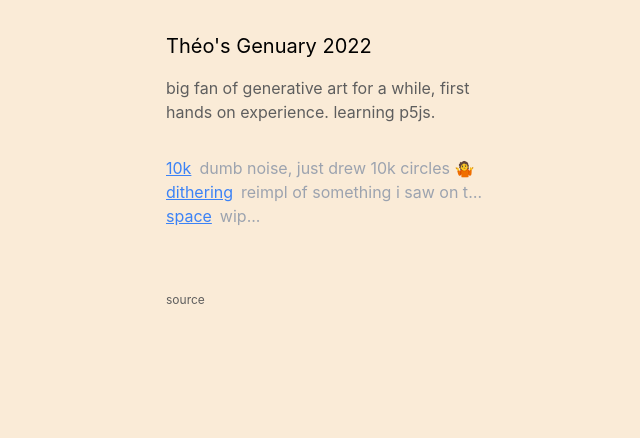
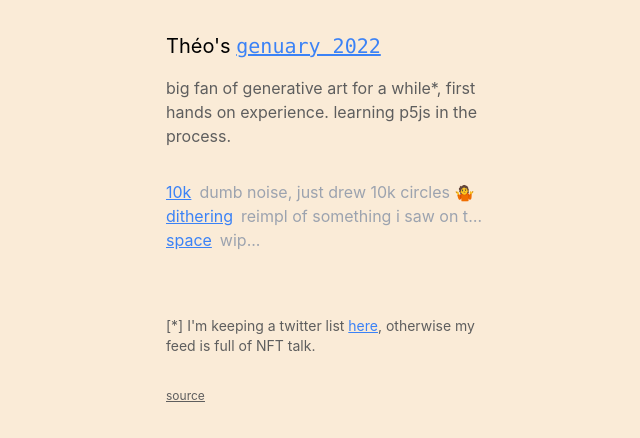
Before and after one commit to theo-m/genuary, a Next.js app: page / in a window 1280 px wide. Shown: the top 438 px of the page, without its empty margins (314-954 px from the left). Built offline with nearby package versions, Linux system fonts and the light colour scheme.

Commit message:
link to genuary website & twitter list

```diff
--- a/days/day2.ts
+++ b/days/day2.ts
@@ -1,4 +1,5 @@
 import type Ip5 from "p5";
+
 const serverSideProps = {
   name: "dithering",
   path: "d2-dithering",
--- a/days/day3.ts
+++ b/days/day3.ts
@@ -1,3 +1,5 @@
+import type Ip5 from "p5";
+
 const serverSideProps = {
   name: "space",
   path: "d3-space",
@@ -7,7 +9,7 @@ const serverSideProps = {
 
 const d2o = () => {
   const [w, h] = [400, 600];
-  const [rmin, rmax] = [10, 30];
+  const [rmin, rmax] = [20, 30];
   const tau = 0.02;
 
   return {
@@ -15,12 +17,12 @@ const d2o = () => {
 
     sketch: (ref: HTMLDivElement) => {
       const p5 = require("p5");
-      const m = (s: typeof p5) => {
+      const m = (s: Ip5) => {
         let t = 0;
 
         s.setup = () => {
           const canvas = s.createCanvas(w, h);
-          // canvas.parent("app");
+          s.pixelDensity(1);
         };
 
         s.draw = () => {
@@ -30,13 +32,13 @@ const d2o = () => {
           const y = h / 2 + (w / 4) * s.cos(t);
           s.noStroke();
           s.circle(x, y, 2 * rmin + (rmax - rmin) * s.cos(t));
-          s.fill(200 + 55 * s.cos(t));
+          s.fill(155 + 100 * s.cos(t));
 
           const xx = w / 2 + (w / 2) * s.sin(t);
           const yy = h / 2 + (w / 3) * s.cos(t);
           s.noStroke();
           s.circle(xx, yy, 2 * rmin + (rmax - rmin) * s.cos(t));
-          s.fill(230 + 25 * s.cos(t));
+          s.fill(210 + 25 * s.cos(t));
 
           t += tau;
         };
--- a/pages/[day].tsx
+++ b/pages/[day].tsx
@@ -12,9 +12,7 @@ const Day = ({ day }: InferGetStaticPropsType<typeof getStaticProps>) => {
       return;
     }
 
-    console.log(day);
     days.filter((d) => d.path === day.path)[0]?.sketch?.(ref.current);
-    // day.sketch?.(ref.current);
   }, []);
 
   return (
--- a/pages/index.tsx
+++ b/pages/index.tsx
@@ -13,11 +13,19 @@ export default function Home() {
       </Head>
 
       <main>
-        <h1>Théo's Genuary 2022</h1>
+        <h1>
+          Théo's{" "}
+          <a
+            className="font-mono text-blue-500 hover:text-blue-300 underline"
+            href="https://genuary.art"
+          >
+            genuary 2022
+          </a>
+        </h1>
 
         <p>
-          big fan of generative art for a while, first hands on experience.
-          learning p5js.
+          big fan of generative art for a while*, first hands on experience.
+          learning p5js in the process.
         </p>
 
         <ul className="flex flex-col mt-8">
@@ -35,7 +43,18 @@ export default function Home() {
           ))}
         </ul>
 
-        <p className="text-xs mt-16">
+        <p className="text-sm mt-16">
+          [*] I'm keeping a twitter list{" "}
+          <a
+            className="text-blue-500 hover:text-blue-300 underline"
+            href="https://twitter.com/i/lists/1229843989060255745"
+          >
+            here
+          </a>
+          , otherwise my feed is full of NFT talk.
+        </p>
+
+        <p className="text-xs mt-8 underline">
           <a href="https://github.com/theo-m/genuary">source</a>
         </p>
       </main>
```
